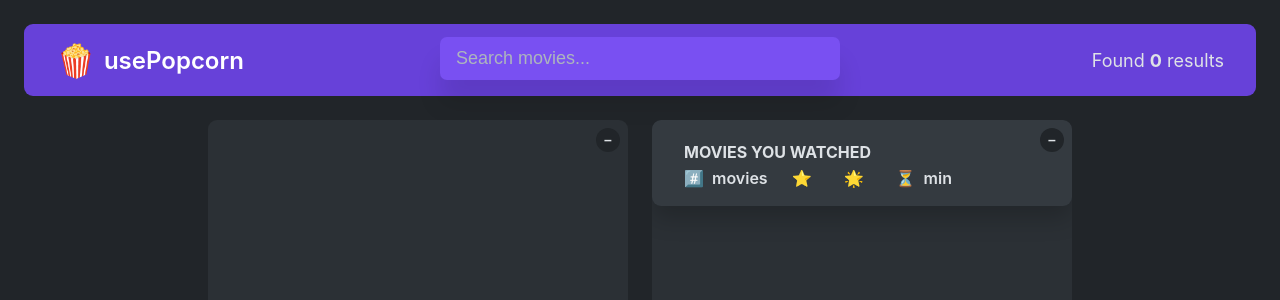
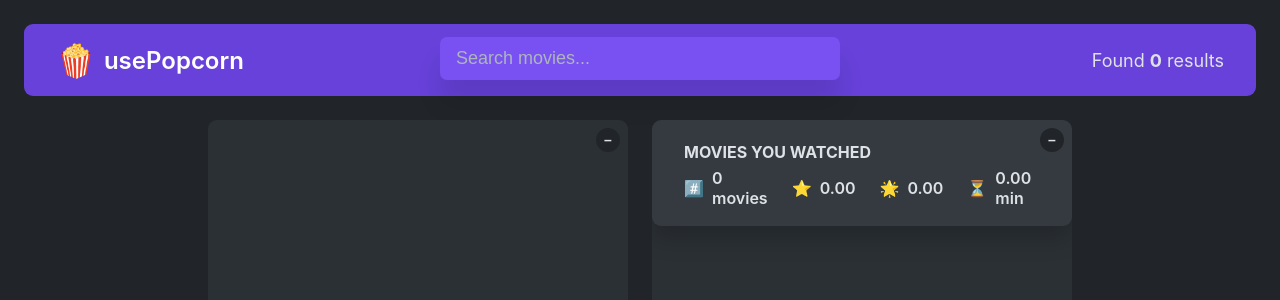
Before and after one commit to Nitin-Saini24/MovieWeb, a React (Create React App) app: page / in a window 1280 px wide. Shown: the top 300 px of the page. Built offline with nearby package versions, Linux system fonts and the light colour scheme.

Commit message:
stored value is null on initial

```diff
--- a/src/App.js
+++ b/src/App.js
@@ -14,7 +14,7 @@ export default function App() {
   const [selectedId, setSelectedId] = useState(null);
   const [watched, setWatched] = useState(function () {
     const StoredValue = localStorage.getItem("watched");
-    return JSON.parse(StoredValue);
+    return StoredValue ? JSON.parse(StoredValue) : [];
   });
 
   // console.log(query.length);
@@ -49,19 +49,19 @@ export default function App() {
   function handleAddWatched(movie) {
     setWatched((watched) => [...watched, movie]);
 
-    localStorage.setItem("watched", JSON.stringify([...watched, movie]));
+    // localStorage.setItem("watched", JSON.stringify([...watched, movie]));
   }
 
   function handleDeleteWatched(id) {
     setWatched((watched) => watched.filter((movie) => movie.imdbID !== id));
   }
 
-  // useEffect(
-  //   function () {
-  //     localStorage.setItem("watched", JSON.stringify(watched));
-  //   },
-  //   [watched]
-  // );
+  useEffect(
+    function () {
+      localStorage.setItem("watched", JSON.stringify(watched));
+    },
+    [watched]
+  );
 
   useEffect(
     function () {
```
